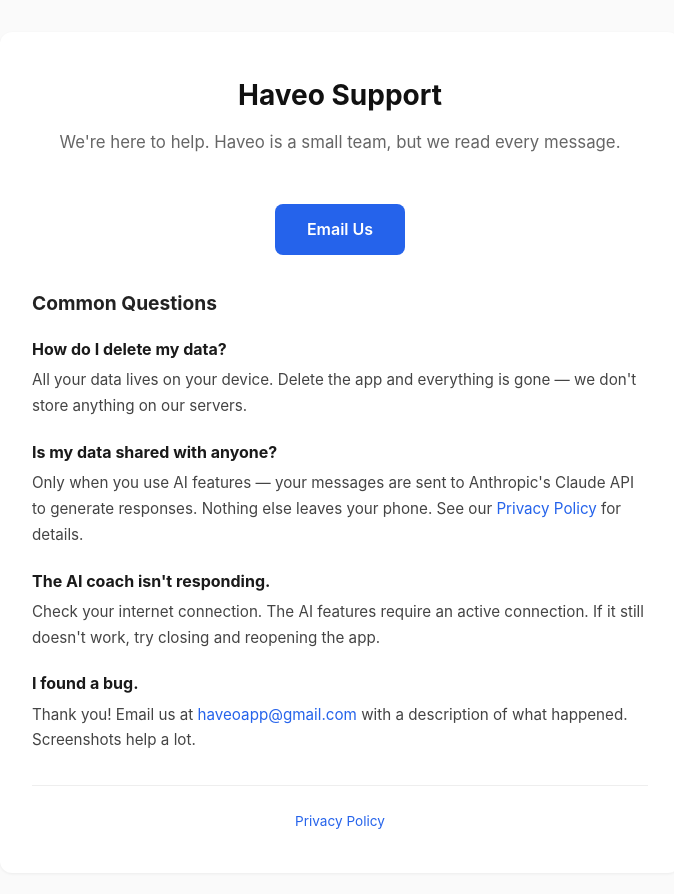
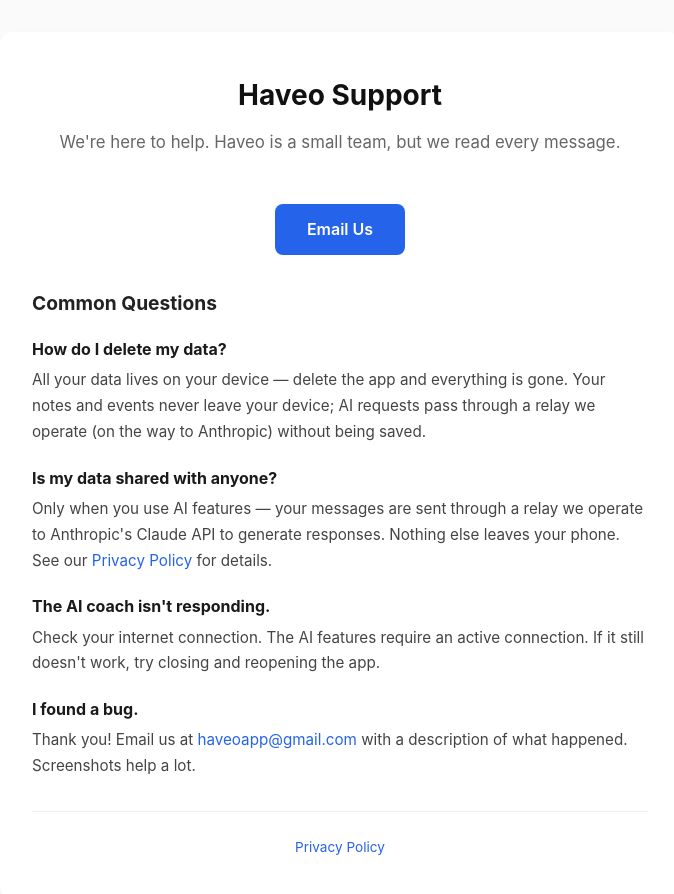
Before and after one commit to gloriaaecu-rgb/haveo-privacy, a plain HTML site: page support.html in a window 1280 px wide. Shown: the whole page, without its empty margins (300-974 px from the left). Drawn offline with Linux system fonts and the light colour scheme.

Commit message:
privacy: describe AI relay accurately + 13+ rating (match App Store reviewer notes & age rating)

```diff
--- a/support.html
+++ b/support.html
@@ -92,12 +92,12 @@
 
       <div class="faq-item">
         <strong>How do I delete my data?</strong>
-        <p>All your data lives on your device. Delete the app and everything is gone — we don't store anything on our servers.</p>
+        <p>All your data lives on your device — delete the app and everything is gone. Your notes and events never leave your device; AI requests pass through a relay we operate (on the way to Anthropic) without being saved.</p>
       </div>
 
       <div class="faq-item">
         <strong>Is my data shared with anyone?</strong>
-        <p>Only when you use AI features — your messages are sent to Anthropic's Claude API to generate responses. Nothing else leaves your phone. See our <a href="privacy.html">Privacy Policy</a> for details.</p>
+        <p>Only when you use AI features — your messages are sent through a relay we operate to Anthropic's Claude API to generate responses. Nothing else leaves your phone. See our <a href="privacy.html">Privacy Policy</a> for details.</p>
       </div>
 
       <div class="faq-item">
```
